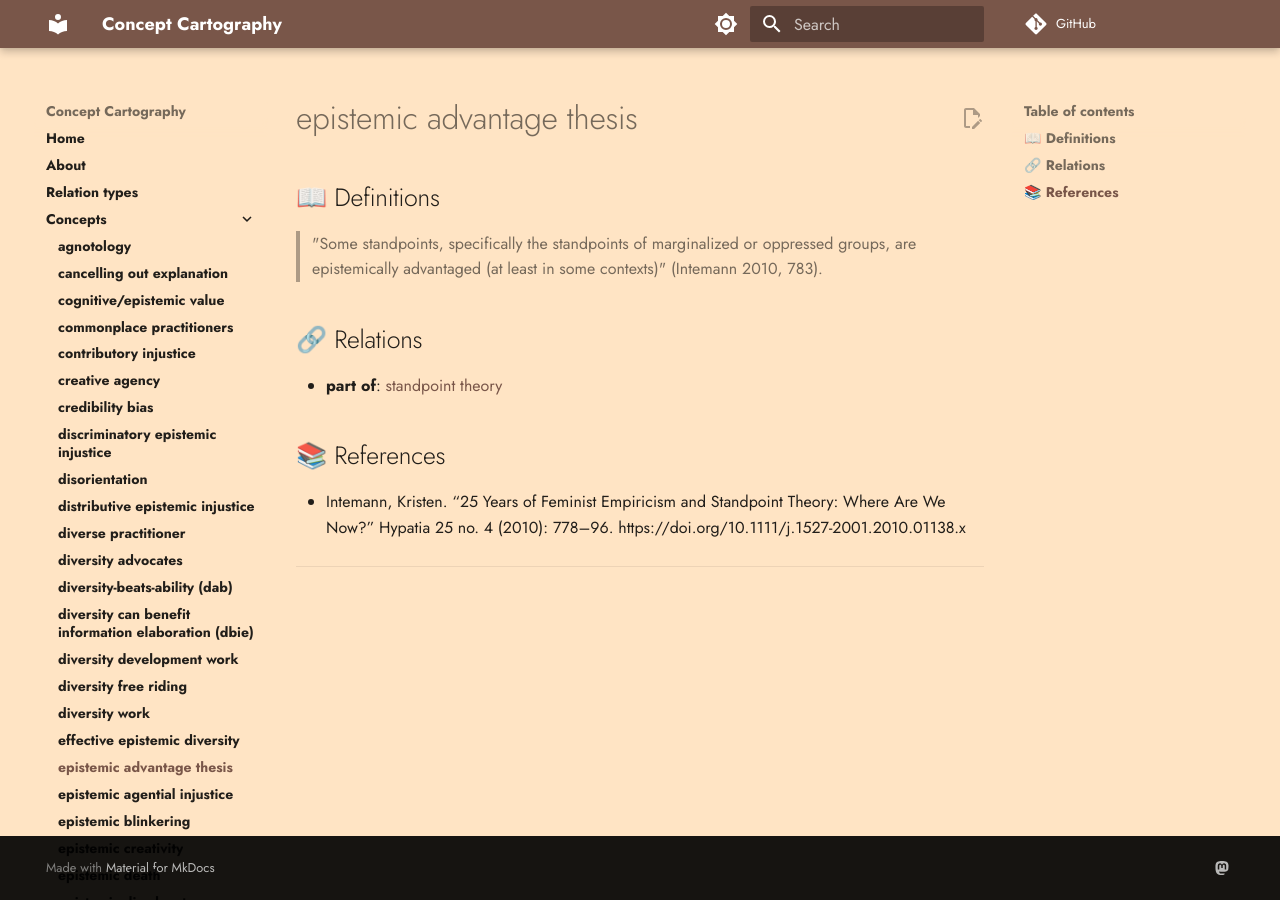
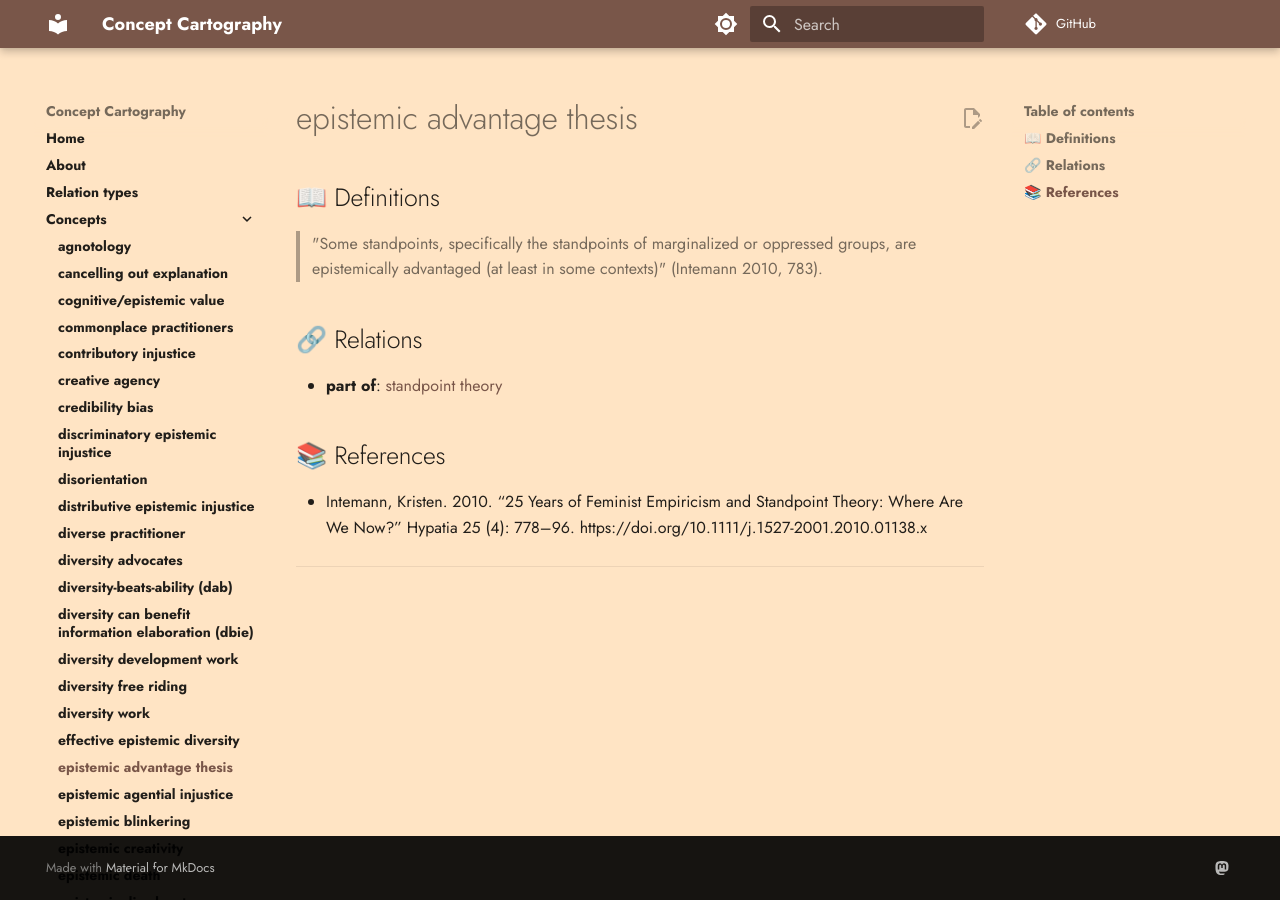
Before and after one commit to conceptcartography/conceptcartography, an MkDocs documentation site: the page built from docs/concepts/epistemic-advantage-thesis.md, in a window 1280 px wide. Built offline with MkDocs 1.6.1 and Material for MkDocs 9.7.7, drawn with Linux system fonts in a browser that asks for light colours; comment, search, counter and statistics services are not loaded; the version menu is left out.

```diff
--- a/docs/concepts/epistemic-advantage-thesis.md
+++ b/docs/concepts/epistemic-advantage-thesis.md
@@ -10,7 +10,7 @@
 
 ## 📚 References
 
-- Intemann, Kristen. “25 Years of Feminist Empiricism and Standpoint Theory: Where Are We Now?” Hypatia 25 no. 4 (2010): 778–96. https://doi.org/10.1111/j.1527-2001.2010.01138.x
+- Intemann, Kristen. 2010. “25 Years of Feminist Empiricism and Standpoint Theory: Where Are We Now?” Hypatia 25 (4): 778–96. https://doi.org/10.1111/j.1527-2001.2010.01138.x
 
 ---
 
```
